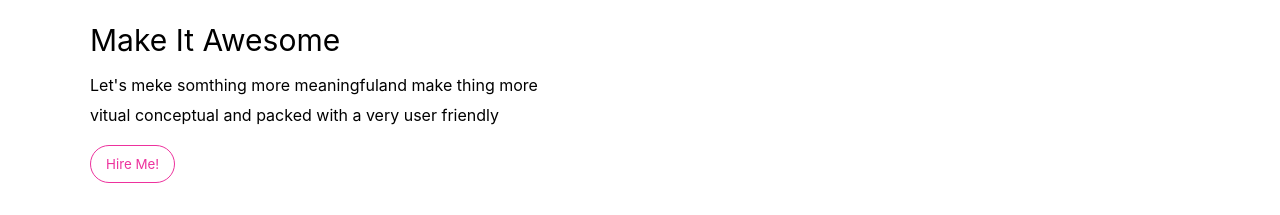
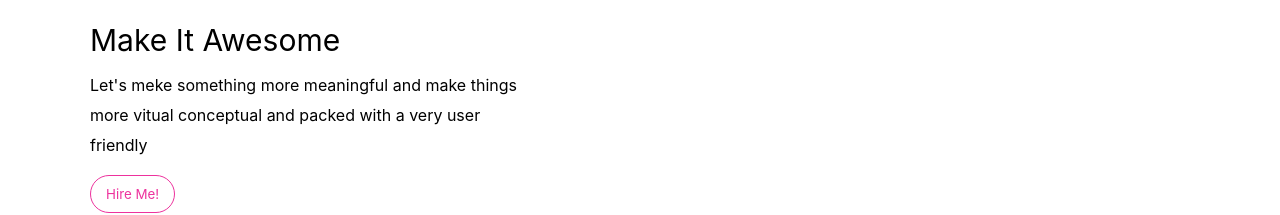
Before and after one commit to Aliherawi7/iPortfolio, a React (Create React App) app: page / in a window 1280 px wide. Shown: the part 1368-1583 px from the top of the page. Built offline with nearby package versions, Linux system fonts and the light colour scheme.

Commit message:
texts spell checked

```diff
--- a/src/components/Home.js
+++ b/src/components/Home.js
@@ -56,7 +56,7 @@ function Home() {
                     <div className='hire-me-text'>
                         <h2>Make It Awesome</h2>
                         <p>
-                            Let's meke somthing more meaningfuland make thing more vitual conceptual and packed with a very user friendly
+                            Let's meke something more meaningful and make things more vitual conceptual and packed with a very user friendly
                         </p>
                     </div>
                     <button className='hire-me'>Hire Me!</button>
```
